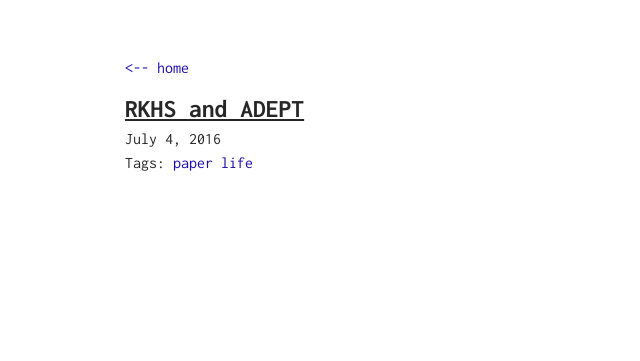
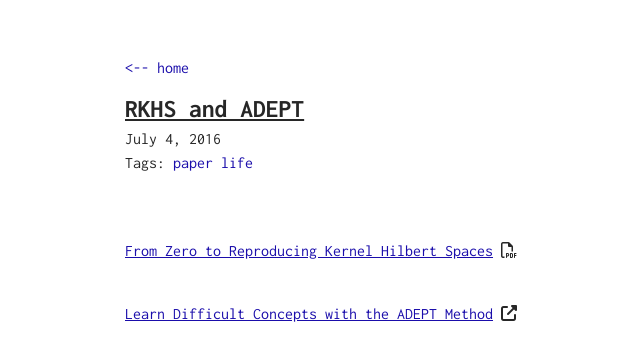
Before and after one commit to pbamotra/sciontist, a Jekyll site: the page built from _posts/2016-07-04-rkhs.md, in a window 1280 px wide. Shown: the top 361 px of the page, without its empty margins (215-855 px from the left). Built offline with Jekyll 4.4.1, drawn with Linux system fonts in a browser that asks for light colours; nearby versions of some CDN libraries; a script that is not in the unit is left out.

Commit message:
All posts have title

```diff
--- a/_posts/2016-07-04-rkhs.md
+++ b/_posts/2016-07-04-rkhs.md
@@ -17,3 +17,15 @@ tag:
   - paper
   - life
 ---
+{% for p in page._url %}
+{% if p.heart %}
+{% assign heart = p.heart %}
+{% else %}
+{% assign heart = '' %}
+{% endif %}
+{% if forloop.index == 1 %}
+<span class="date" title="{{specialtitle}}" style="color:#{{specialcolor}}">&nbsp;&nbsp;&nbsp;&nbsp;&nbsp;&nbsp;&nbsp;&nbsp;&nbsp;&nbsp;&nbsp;</span> {{special}}<br/> <a href="{{ p.uri }}" target="_blank" style="line-height:1.5">{{ p.title }}</a> {{ heart }} <i class="fa {{ p.type }}" aria-hidden="true"></i>
+{% else %}
+<span class="date">&nbsp;&nbsp;&nbsp;&nbsp;&nbsp;&nbsp;&nbsp;&nbsp;&nbsp;&nbsp;&nbsp;</span> <br/> <a href="{{ p.uri }}" target="_blank" style="line-height:1.5">{{ p.title }}</a> {{ heart }} <i class="fa {{ p.type }}" aria-hidden="true"></i>
+{% endif %}
+{% endfor %}
```
